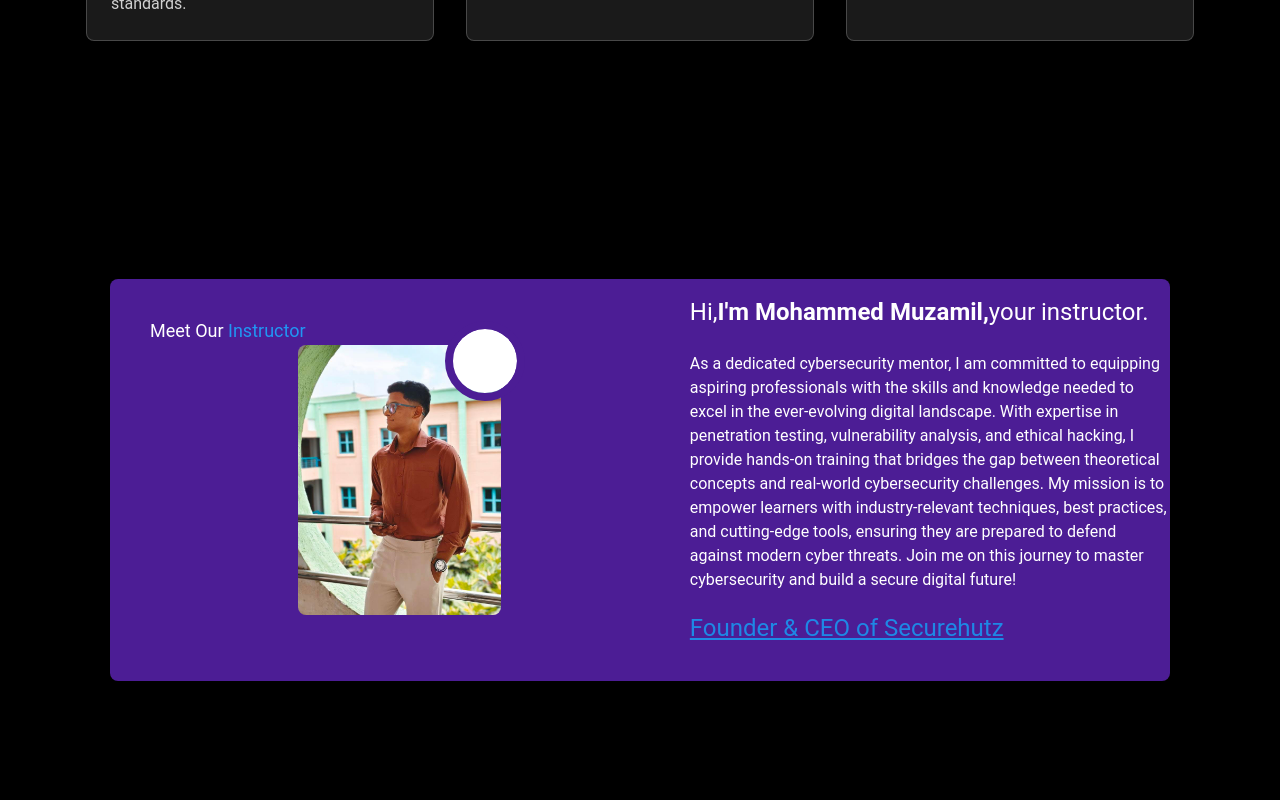
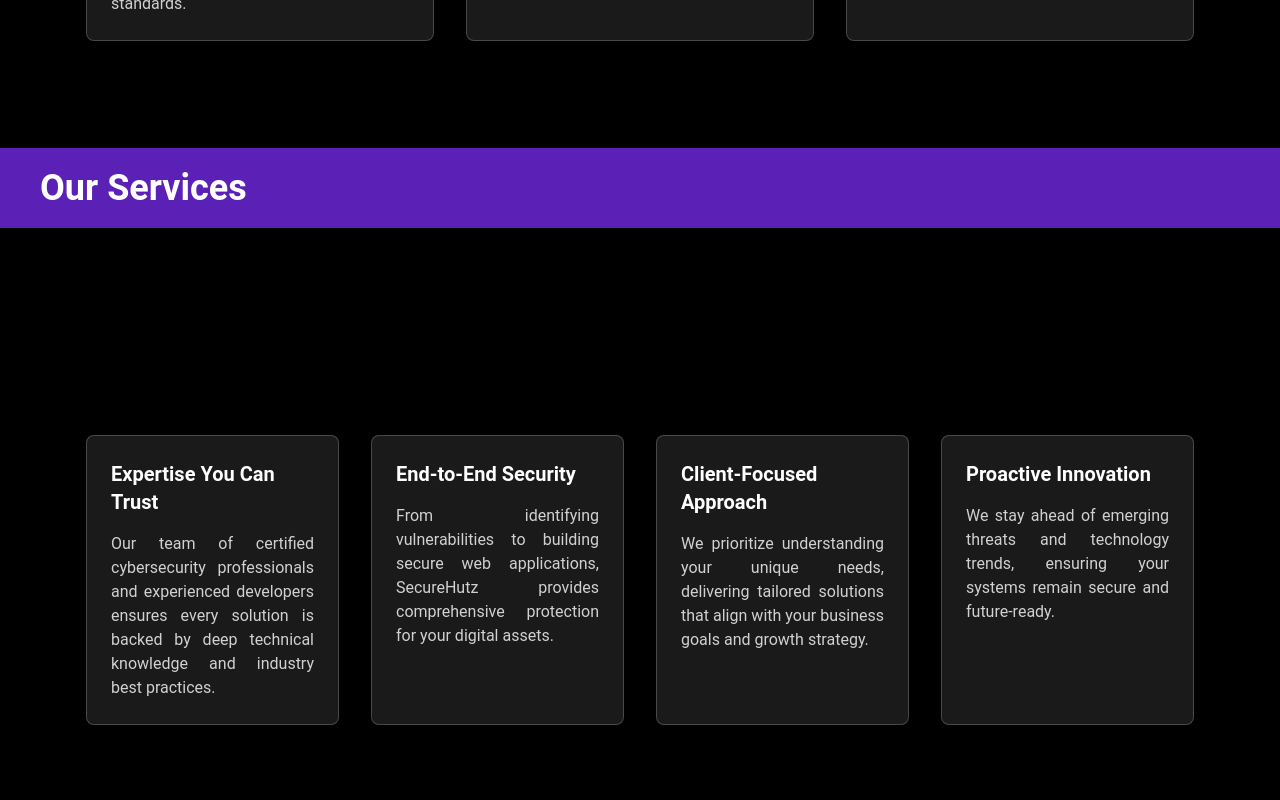
Before and after one commit to codingisf/cyberweep, a React (Vite) app: page /home in a window 1280 px wide. Shown: the part 2140-2940 px from the top of the page. Built offline with nearby package versions, Linux system fonts and the light colour scheme.

Commit message:
Update Homepage.jsx

```diff
--- a/src/Pages/Homepage.jsx
+++ b/src/Pages/Homepage.jsx
@@ -190,7 +190,7 @@ function Homepage() {
         </section>
 
         {/* section - 4 */}
-        <section className="relative lg:h-[88dvh] bg-cover bg-center">
+        {/* <section className="relative lg:h-[88dvh] bg-cover bg-center">
           <div className="container flex justify-evenly items-center h-full lg:px-10 px-5 mx-auto my-5 ">
             <div className="relative lg:h-[57%] bg-violet-900 flex lg:flex-row rounded-lg flex-col justify-between mx-auto items-center w-full p-0 ">
               <section className="">
@@ -233,7 +233,7 @@ function Homepage() {
               </section>
             </div>
           </div>
-        </section>
+        </section> */}
 
         {/* section -5 */}
         <section className="relative lg:h-[88vh] bg-cover bg-center">
```
